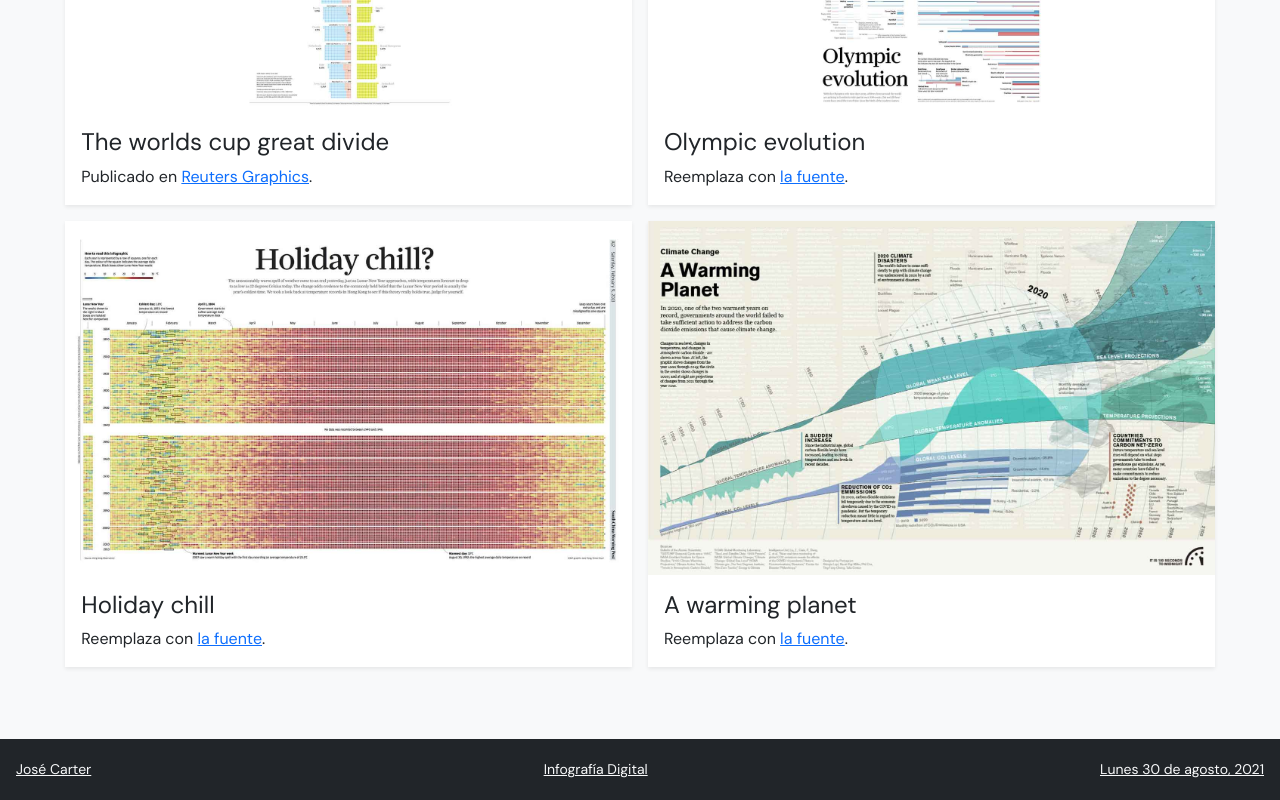
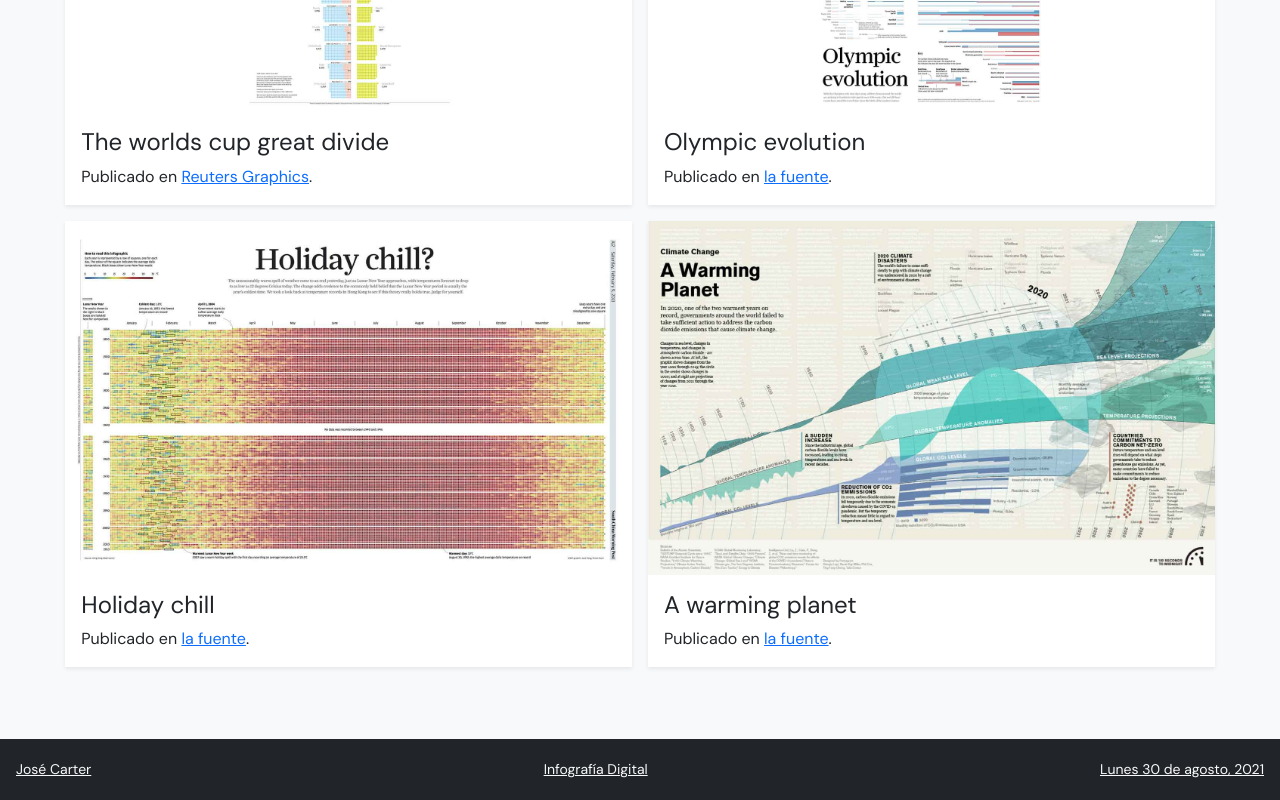
Before and after one commit to Cartterr/info-digital-03, a plain HTML site: page index.html in a window 1280 px wide. Shown: the part 1990-2790 px from the top of the page. Drawn offline with nearby package versions, Linux system fonts and the light colour scheme.

Commit message:
Update index.html

```diff
--- a/index.html
+++ b/index.html
@@ -100,7 +100,7 @@
                                 <img src="img/Olympic-evolution.jpg" class="card-img-top" alt="describir la imagen" />
                                 <div class="card-body">
                                     <h4 class="card-title">Olympic evolution</h4>
-                                    <p class="card-text">Reemplaza con <a href="https://multimedia.scmp.com/culture/article/SCMP-printed-graphics-memory/lonelyGraphics/201207A224.html" target="_blank" rel="noopener noreferrer">la fuente</a>.</p>
+                                    <p class="card-text">Publicado en <a href="https://multimedia.scmp.com/culture/article/SCMP-printed-graphics-memory/lonelyGraphics/201207A224.html" target="_blank" rel="noopener noreferrer">la fuente</a>.</p>
                                 </div>
                             </div>
                         </div>
@@ -110,7 +110,7 @@
                                 <img src="img/Holiday-chill.jpg" class="card-img-top" alt="describir la imagen" />
                                 <div class="card-body">
                                     <h4 class="card-title">Holiday chill</h4>
-                                    <p class="card-text">Reemplaza con <a href="https://multimedia.scmp.com/culture/article/SCMP-printed-graphics-memory/lonelyGraphics/201302A108.html" target="_blank" rel="noopener noreferrer">la fuente</a>.</p>
+                                    <p class="card-text">Publicado en <a href="https://multimedia.scmp.com/culture/article/SCMP-printed-graphics-memory/lonelyGraphics/201302A108.html" target="_blank" rel="noopener noreferrer">la fuente</a>.</p>
                                 </div>
                             </div>
                         </div>
@@ -120,7 +120,7 @@
                                 <img src="img/A-warming-planet.jpg" class="card-img-top" alt="describir la imagen" />
                                 <div class="card-body">
                                     <h4 class="card-title">A warming planet</h4>
-                                    <p class="card-text">Reemplaza con <a href="http://giorgialupi.com/bullettin-of-the-atomic-scientists" target="_blank" rel="noopener noreferrer">la fuente</a>.</p>
+                                    <p class="card-text">Publicado en <a href="http://giorgialupi.com/bullettin-of-the-atomic-scientists" target="_blank" rel="noopener noreferrer">la fuente</a>.</p>
                                 </div>
                             </div>
                         </div>
```
